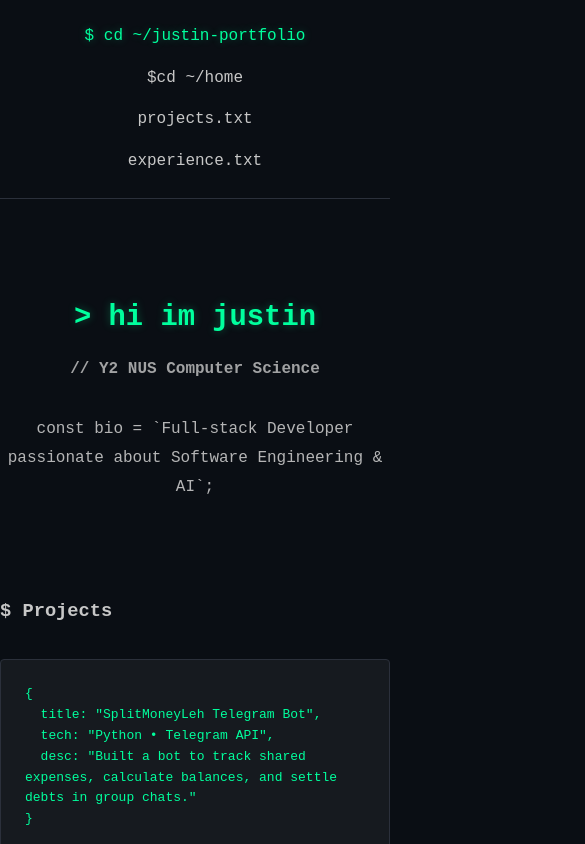
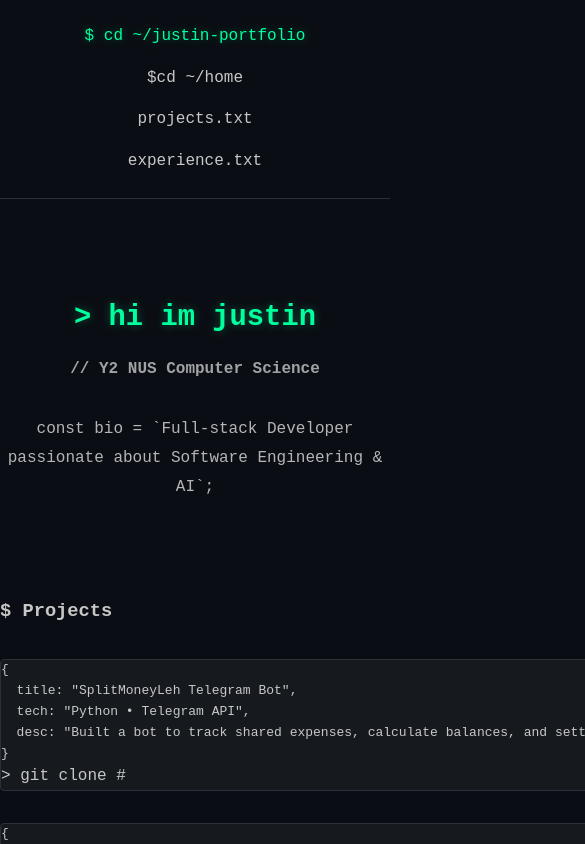
Before and after one commit to Justin-Yeo/hi-im-justin, a React (Create React App) app: page / in a window 390 px wide. Shown: the top 844 px of the page, 585 px wide, since content can reach past the window. Built offline with nearby package versions, Linux system fonts and the light colour scheme; the HTML template or start-up script is replaced by a standard one.

Commit message:
Fix project card link not fixed in place

```diff
--- a/src/App.css
+++ b/src/App.css
@@ -112,31 +112,71 @@ a:hover {
 }
 
 .code-card {
+  display: flex;
+  flex-direction: column;
   background: #161a1f;
   border: 1px solid var(--terminal-border);
   border-radius: 4px;
-  padding: 1.5rem;
-  transition: transform 0.3s ease, box-shadow 0.3s ease;
+  min-height: 300px; /* Set a minimum height */
+  transition: transform 0.3s ease;
 }
 
-.code-card:hover {
-  transform: translateY(-5px);
-  box-shadow: 0 4px 15px rgba(0, 255, 157, 0.1);
+.card-content {
+  padding: 1.5rem;
+  flex: 1; /* This makes the content area grow */
+  display: flex;
+  flex-direction: column;
 }
 
-.project-pre {
-  white-space: pre-wrap;
-  word-wrap: break-word;
+.project-title {
   color: var(--terminal-green);
+  margin-bottom: 0.5rem;
+  font-size: 1.2rem;
+}
+
+.project-tech {
+  color: var(--terminal-text);
+  opacity: 0.8;
+  font-size: 0.9rem;
   margin-bottom: 1rem;
 }
 
+.project-description {
+  flex: 1; /* Makes description take remaining space */
+  color: var(--terminal-text);
+  line-height: 1.6;
+  opacity: 0.9;
+  overflow: hidden;
+}
+
+.card-footer {
+  padding: 1rem 1.5rem;
+  background: #1a1f26;
+  border-top: 1px solid var(--terminal-border);
+  flex-shrink: 0; /* Prevents footer from shrinking */
+}
+
 .github-link {
-  display: inline-block;
-  margin-top: 1rem;
   color: var(--terminal-text);
   text-decoration: none;
-  border-bottom: 1px dashed var(--terminal-green);
+  transition: color 0.3s ease;
+  display: inline-block;
+  width: 100%;
+}
+
+.github-link:hover {
+  color: var(--terminal-green);
+}
+
+/* Responsive Design */
+@media (max-width: 768px) {
+  .projects-grid {
+    grid-template-columns: 1fr;
+  }
+
+  .code-card {
+    min-height: auto; /* Remove fixed height on mobile */
+  }
 }
 
 /* Experience Section */
```
